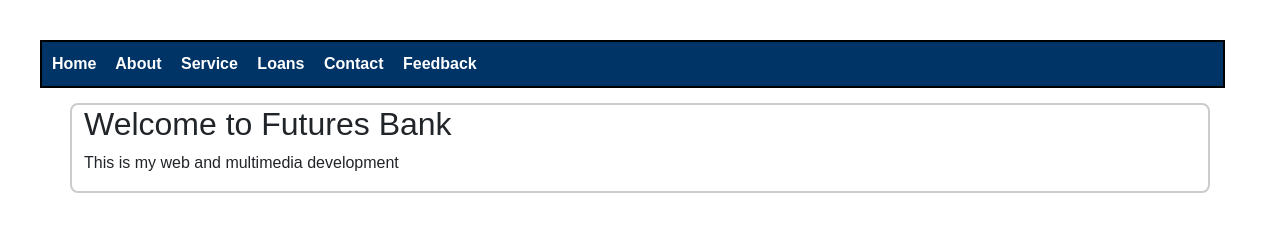
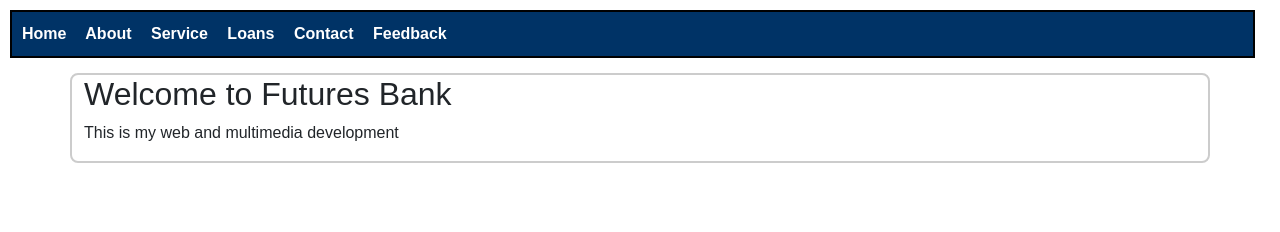
Before and after one commit to resegomokgweetsi/cse25-289, a plain HTML site: page index.html in a window 1280 px wide. Drawn offline with nearby package versions, Linux system fonts and the light colour scheme.

Commit message:
Update style.css

```diff
--- a/style.css
+++ b/style.css
@@ -9,7 +9,7 @@ nav a{
   font-weight: bold;
 }
 body{
-  margin: 40px;
+  margin: 10px;
   font-family: Arial, sans-serif;
 }
 nav{
```
